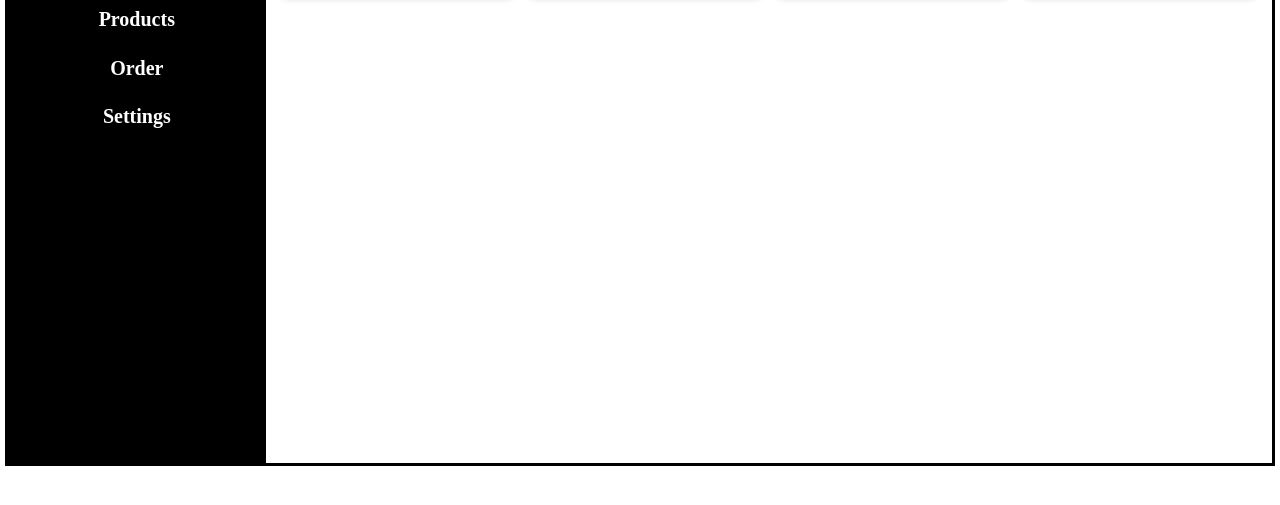
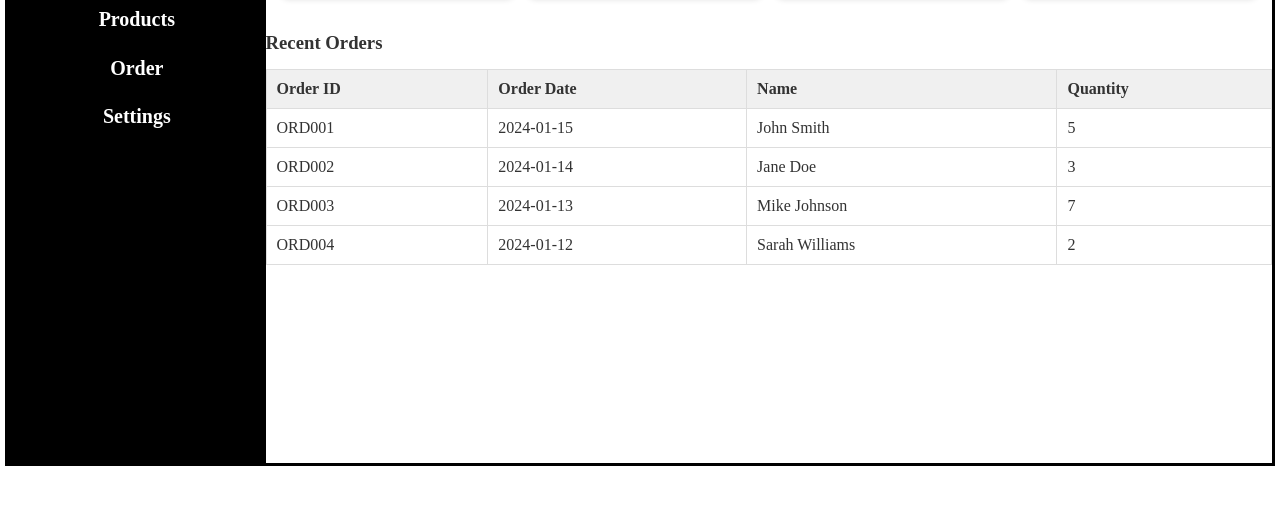
Before and after one commit to krishnagupta2107/FullStack5thSem, a plain HTML site: page DashBoardFlex.html in a window 1280 px wide. Shown: the part 265-770 px from the top of the page. Drawn offline with Linux system fonts and the light colour scheme.

Commit message:
Grid Layout

```diff
--- a/DashBoardFlex.html
+++ b/DashBoardFlex.html
@@ -103,6 +103,34 @@
             height: 200px;
             box-sizing: border-box;
         }
+
+        #recent-orders h3 {
+            margin-bottom: 15px;
+            color: #333;
+        }
+
+        table {
+            width: 100%;
+            border-collapse: collapse;
+        }
+
+        table thead {
+            background-color: #f0f0f0;
+        }
+
+        table th {
+            padding: 10px;
+            text-align: left;
+            border: 1px solid #ddd;
+            font-weight: bold;
+            color: #333;
+        }
+
+        table td {
+            padding: 10px;
+            border: 1px solid #ddd;
+            color: #333;
+        }
     </style>
 </head>
 
@@ -133,6 +161,45 @@
                 <div class="card">Box 3</div>
                 <div class="card">Box 4</div>
             </div>
+            <div id="recent-orders">
+                <h3>Recent Orders</h3>
+                <table>
+                    <thead>
+                        <tr>
+                            <th>Order ID</th>
+                            <th>Order Date</th>
+                            <th>Name</th>
+                            <th>Quantity</th>
+                        </tr>
+                    </thead>
+                    <tbody>
+                        <tr>
+                            <td>ORD001</td>
+                            <td>2024-01-15</td>
+                            <td>John Smith</td>
+                            <td>5</td>
+                        </tr>
+                        <tr>
+                            <td>ORD002</td>
+                            <td>2024-01-14</td>
+                            <td>Jane Doe</td>
+                            <td>3</td>
+                        </tr>
+                        <tr>
+                            <td>ORD003</td>
+                            <td>2024-01-13</td>
+                            <td>Mike Johnson</td>
+                            <td>7</td>
+                        </tr>
+                        <tr>
+                            <td>ORD004</td>
+                            <td>2024-01-12</td>
+                            <td>Sarah Williams</td>
+                            <td>2</td>
+                        </tr>
+                    </tbody>
+                </table>
+            </div>
         </div>
     </div>
 </body>
```
Also changed, not shown: Grid/Grid1.html (+29 -0 lines).
